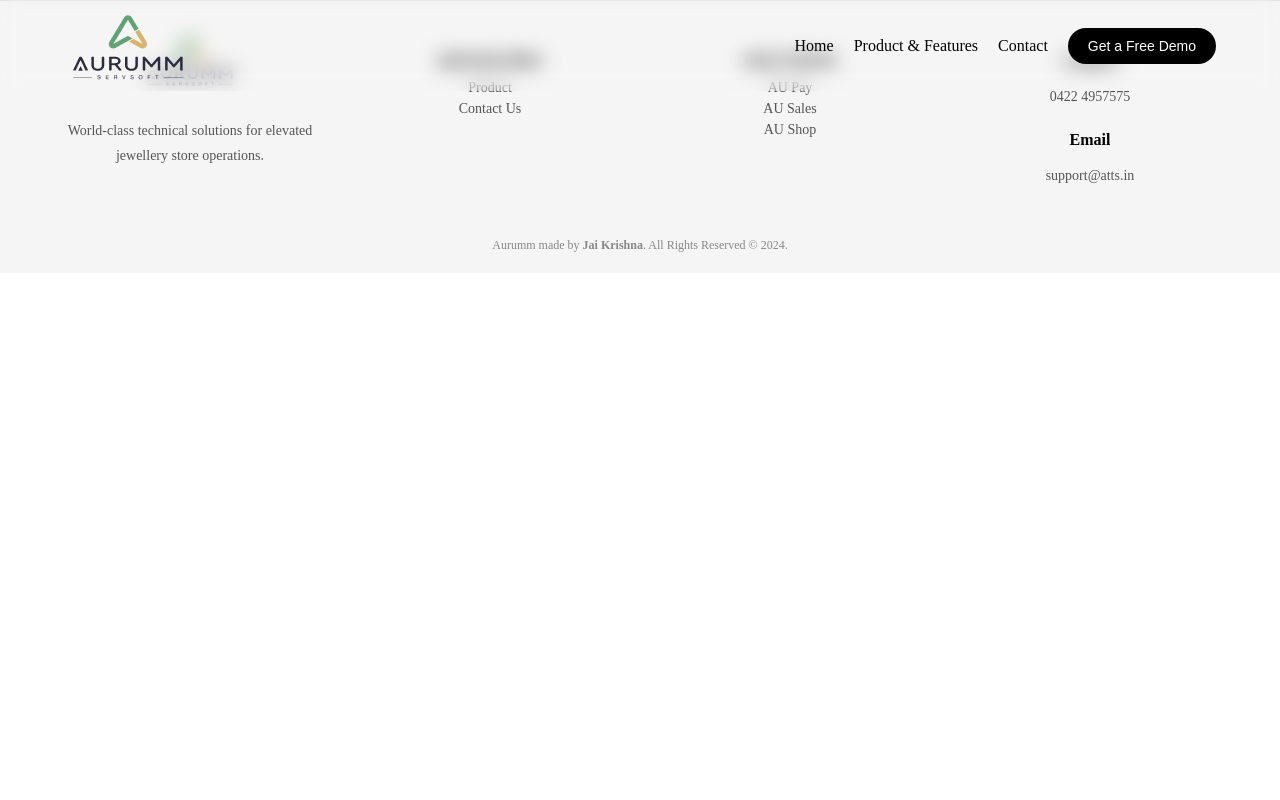
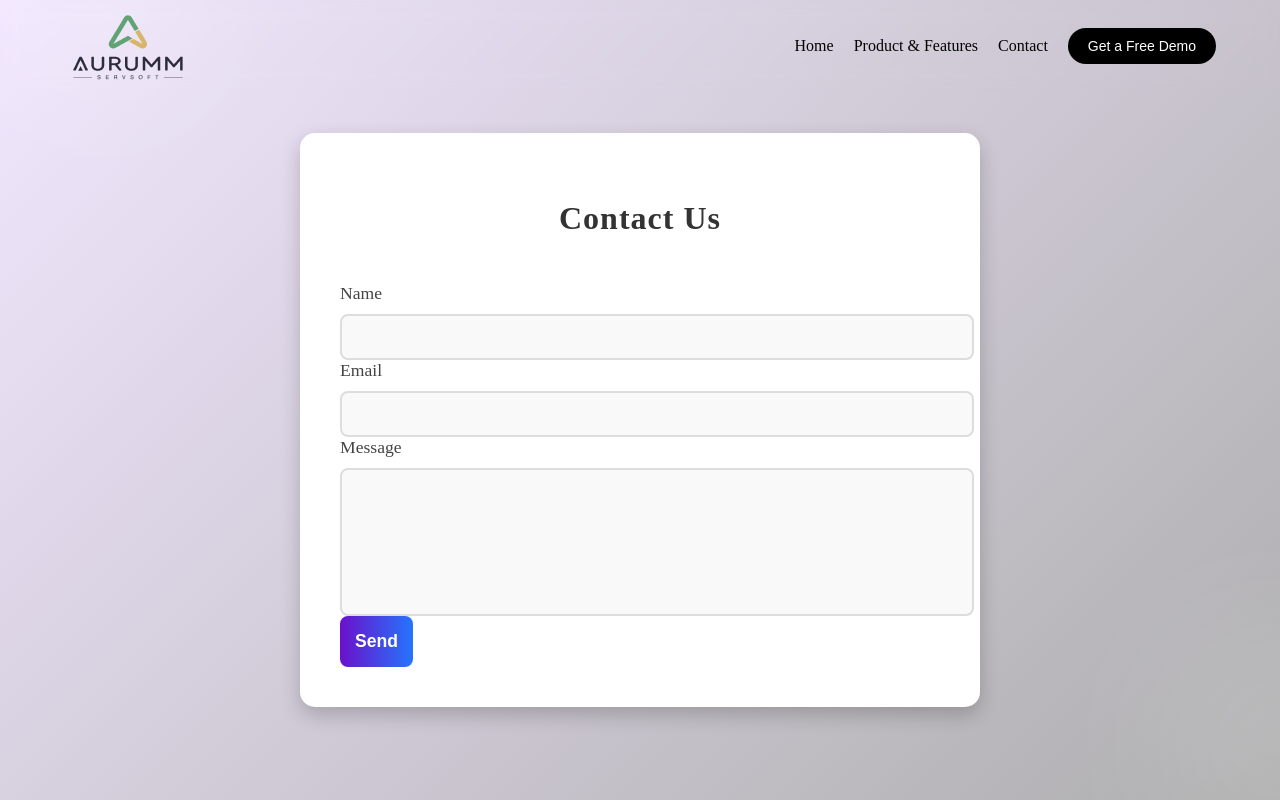
Before and after one commit to Jaikrishnavr01/ATTS-technology, a React (Vite) app: page /contact in a window 1280 px wide. Shown: the top 800 px of the page. Built offline with nearby package versions, Linux system fonts and the light colour scheme.

Commit message:
contact and route

```diff
--- a/package.json
+++ b/package.json
@@ -10,6 +10,7 @@
     "preview": "vite preview"
   },
   "dependencies": {
+    "emailjs-com": "^3.2.0",
     "framer-motion": "^11.15.0",
     "react": "^18.3.1",
     "react-dom": "^18.3.1",
--- a/src/App.jsx
+++ b/src/App.jsx
@@ -3,6 +3,7 @@ import { BrowserRouter, Routes, Route } from 'react-router-dom';
 import Footer from './Components/Footer';
 import Aupass from './Components/Aupass';
 import Home from './Pages/Home';
+import Contact from './Pages/Contact';
 
 function App() {
 
@@ -15,6 +16,7 @@ function App() {
       <Routes>
       <Route path="/" element={<Home />} />
         <Route path="aupass" element={<Aupass />} />
+        <Route path="contact" element={<Contact />} />
       </Routes>
 
       <Footer />
--- a/src/Components/Applisting.jsx
+++ b/src/Components/Applisting.jsx
@@ -15,7 +15,7 @@ const Applisting = () => {
   };
 
   return (
-    <div className="app-listing-container">
+    <div className="app-listing-container" id='product1'>
       <h1 className="section-title">Featured Apps</h1>
       <p className="section-description">AURUMM for Your Jewellery Business</p>
 
@@ -70,7 +70,7 @@ const Applisting = () => {
       </div>
 
       {/* Buttons Below Cards */}
-      <div className="cta-buttons-container">
+      <div className="cta-buttons-container" >
         <button className="cta-button" onClick={() => handleButtonClick('auPay')}>Au Pay</button>
         <button className="cta-button" onClick={() => handleButtonClick('auSales')}>Au Sales</button>
         <button className="cta-button" onClick={() => handleButtonClick('auShop')}>Au Shop</button>
--- a/src/Components/Footer.jsx
+++ b/src/Components/Footer.jsx
@@ -1,5 +1,6 @@
 import React from 'react';
 import logo from '../assets/logo.png';
+import { Link } from 'react-router-dom';
 
 function Footer() {
   return (
@@ -17,8 +18,8 @@ function Footer() {
         <div style={styles.section}>
           <h4 style={styles.heading}>QUICKLINKS</h4>
           <ul style={styles.list}>
-            <li style={styles.listItem}><a href="#product" style={styles.link}>Product</a></li>
-            <li style={styles.listItem}><a href="#contact" style={styles.link}>Contact Us</a></li>
+            <li style={styles.listItem}><Link to="/" style={styles.link}>Home</Link></li>
+            <li style={styles.listItem}><Link to="contact" href="#contact" style={styles.link}>Contact Us</Link></li>
           </ul>
         </div>
 
@@ -26,9 +27,9 @@ function Footer() {
         <div style={styles.section}>
           <h4 style={styles.heading}>SOLUTIONS</h4>
           <ul style={styles.list}>
-            <li style={styles.listItem}><a href="#au-pay" style={styles.link}>AU Pay</a></li>
-            <li style={styles.listItem}><a href="#au-sales" style={styles.link}>AU Sales</a></li>
-            <li style={styles.listItem}><a href="#au-shop" style={styles.link}>AU Shop</a></li>
+            <li style={styles.listItem}><a href="#product1" style={styles.link}>AU Pay</a></li>
+            <li style={styles.listItem}><a href="#product1" style={styles.link}>AU Sales</a></li>
+            <li style={styles.listItem}><a href="#product1" style={styles.link}>AU Shop</a></li>
           </ul>
         </div>
 
--- a/src/Components/Navbar.css
+++ b/src/Components/Navbar.css
@@ -55,7 +55,7 @@
   background-color: transparent;
   backdrop-filter: blur(10px);
   padding: 10px;
-  border: 1px solid #ccc;
+  border: 1px solid #000000;
   display: none; /* Initially hidden */
   z-index: 1000;
 }
--- a/src/Components/Navbar.jsx
+++ b/src/Components/Navbar.jsx
@@ -44,20 +44,20 @@ const Navbar = () => {
             {/* Dropdown Menu */}
             {isDropdownOpen && (
               <ul className="dropdown-menu" id="dropdown-menu">
-                <Link to="aupass" > Feature 2</Link>
+                <Link to="aupass" > Aupass</Link>
               </ul>
             )}
           </li>
           <li className="navbar-item" id="contact">
-            <a href="#company" className="navbar-link">
+          <Link to="contact" href="#company" className="navbar-link">
               Contact
-            </a>
+            </Link>
           </li>
         </ul>
 
         {/* Navbar Button */}
         <div className={`navbar-button ${isMenuOpen ? 'open' : ''}`}>
-          <button className="demo-button">Get a Free Demo</button>
+        <Link to="contact"><button className="demo-button">Get a Free Demo</button></Link>
         </div>
       </div>
     </nav>
--- /dev/null
+++ b/src/Pages/Contact.css
@@ -0,0 +1,149 @@
+/* Contact.css */
+
+.contact-container {
+    display: flex;
+    justify-content: center;
+    align-items: center;
+    min-height: 100vh;
+    background: linear-gradient(135deg, #f2e7ff, #acacac);
+    padding: 20px;
+    position: relative;
+    overflow: hidden;
+  }
+
+  .contact-container::before,
+  .contact-container::after {
+    content: "";
+    position: absolute;
+    width: 200px;
+    height: 200px;
+    background: rgba(255, 255, 255, 0.2);
+    filter: blur(80px);
+    border-radius: 50%;
+    animation: moveBubbles 15s infinite;
+  }
+
+  .contact-container::before {
+    top: -50px;
+    left: -50px;
+  }
+
+  .contact-container::after {
+    bottom: -50px;
+    right: -50px;
+  }
+
+  @keyframes moveBubbles {
+    0%, 100% {
+      transform: translate(0, 0);
+    }
+    50% {
+      transform: translate(50px, -50px);
+    }
+  }
+
+  .contact-card {
+    display: grid;
+    grid-template-columns: 1fr;
+    grid-gap: 20px;
+    background: #ffffff;
+    border-radius: 15px;
+    box-shadow: 0 8px 20px rgba(0, 0, 0, 0.2);
+    padding: 40px;
+    max-width: 600px;
+    width: 100%;
+    transition: transform 0.3s, box-shadow 0.3s;
+    z-index: 1;
+  }
+
+  .contact-card:hover {
+    transform: translateY(-5px);
+    box-shadow: 0 12px 30px rgba(0, 0, 0, 0.3);
+  }
+
+  .contact-card h2 {
+    font-size: 2rem;
+    color: #333;
+    text-align: center;
+    font-weight: bold;
+    letter-spacing: 1px;
+  }
+
+  .form-group {
+    display: grid;
+    grid-template-columns: 1fr;
+    grid-gap: 10px;
+  }
+
+  .form-group label {
+    font-size: 1.1rem;
+    color: #444;
+    font-weight: 500;
+  }
+
+  .form-group input,
+  .form-group textarea {
+    width: 100%;
+    padding: 12px 15px;
+    font-size: 1rem;
+    border: 2px solid #ddd;
+    border-radius: 8px;
+    outline: none;
+    transition: border-color 0.3s, box-shadow 0.3s;
+    background: #f9f9f9;
+  }
+
+  .form-group input:focus,
+  .form-group textarea:focus {
+    border-color: #2575fc;
+    box-shadow: 0 0 8px rgba(37, 117, 252, 0.3);
+    background: #ffffff;
+  }
+
+  textarea {
+    resize: none;
+    height: 120px;
+  }
+
+  .submit-button {
+    padding: 15px;
+    font-size: 1.1rem;
+    font-weight: bold;
+    color: #fff;
+    background: linear-gradient(90deg, #6a11cb, #2575fc);
+    border: none;
+    border-radius: 8px;
+    cursor: pointer;
+    transition: background 0.3s, transform 0.3s;
+  }
+
+  .submit-button:hover {
+    background: linear-gradient(90deg, #2575fc, #6a11cb);
+    transform: scale(1.05);
+  }
+
+  .sent-message {
+    margin-top: 20px;
+    padding: 15px;
+    background: #d1e7dd;
+    color: #0f5132;
+    border: 1px solid #badbcc;
+    border-radius: 8px;
+    text-align: center;
+    font-size: 1rem;
+  }
+
+  @media (max-width: 768px) {
+    .contact-card {
+      padding: 30px;
+    }
+
+    .contact-card h2 {
+      font-size: 1.8rem;
+    }
+
+    .submit-button {
+      padding: 12px;
+      font-size: 1rem;
+    }
+  }
--- /dev/null
+++ b/src/Pages/Contact.jsx
@@ -0,0 +1,69 @@
+import React, { useState } from 'react';
+import './Contact.css';
+import { motion } from 'framer-motion';
+import emailjs from 'emailjs-com';
+
+const Contact = () => {
+  const [sentMessage, setSentMessage] = useState(false);
+
+  const sendEmail = (e) => {
+    e.preventDefault();
+
+    emailjs
+      .sendForm(
+        'service_a537cu6', // Replace with your EmailJS service ID
+        'template_ykahacb', // Replace with your EmailJS template ID
+        e.target,
+        'hQUs42nt4uSkQXR4Y' // Replace with your EmailJS user ID
+      )
+      .then(
+        (result) => {
+          console.log(result.text);
+          setSentMessage(true);
+          e.target.reset();
+          setTimeout(() => setSentMessage(false), 5000);
+        },
+        (error) => {
+          console.error(error.text);
+        }
+      );
+  };
+
+  return (
+    <div className="contact-container">
+      <motion.div
+        className="contact-card"
+        initial={{ opacity: 0, scale: 0.9 }}
+        animate={{ opacity: 1, scale: 1 }}
+        transition={{ duration: 0.5 }}
+      >
+        <h2>Contact Us</h2>
+        <form onSubmit={sendEmail}>
+          <div className="form-group">
+            <label htmlFor="name">Name</label>
+            <input type="text" id="name" name="user_name" required />
+          </div>
+          <div className="form-group">
+            <label htmlFor="email">Email</label>
+            <input type="email" id="email" name="user_email" required />
+          </div>
+          <div className="form-group">
+            <label htmlFor="message">Message</label>
+            <textarea id="message" name="message" required></textarea>
+          </div>
+          <motion.button
+            className="submit-button"
+            whileHover={{ scale: 1.05 }}
+            whileTap={{ scale: 0.95 }}
+            type="submit"
+          >
+            Send
+          </motion.button>
+        </form>
+        {sentMessage && <div className="sent-message">Message sent successfully!</div>}
+      </motion.div>
+    </div>
+  );
+};
+
+export default Contact;
```
Also changed, not shown: 2 other files (tests, documents, lock files or other folders).
